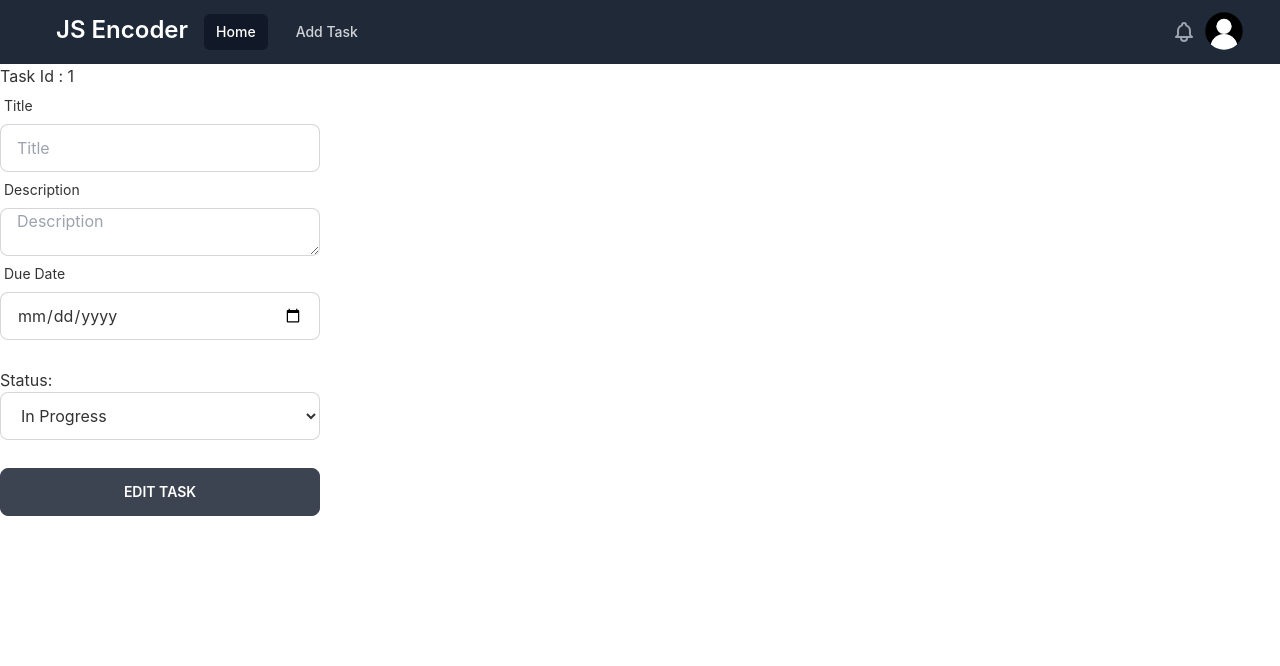
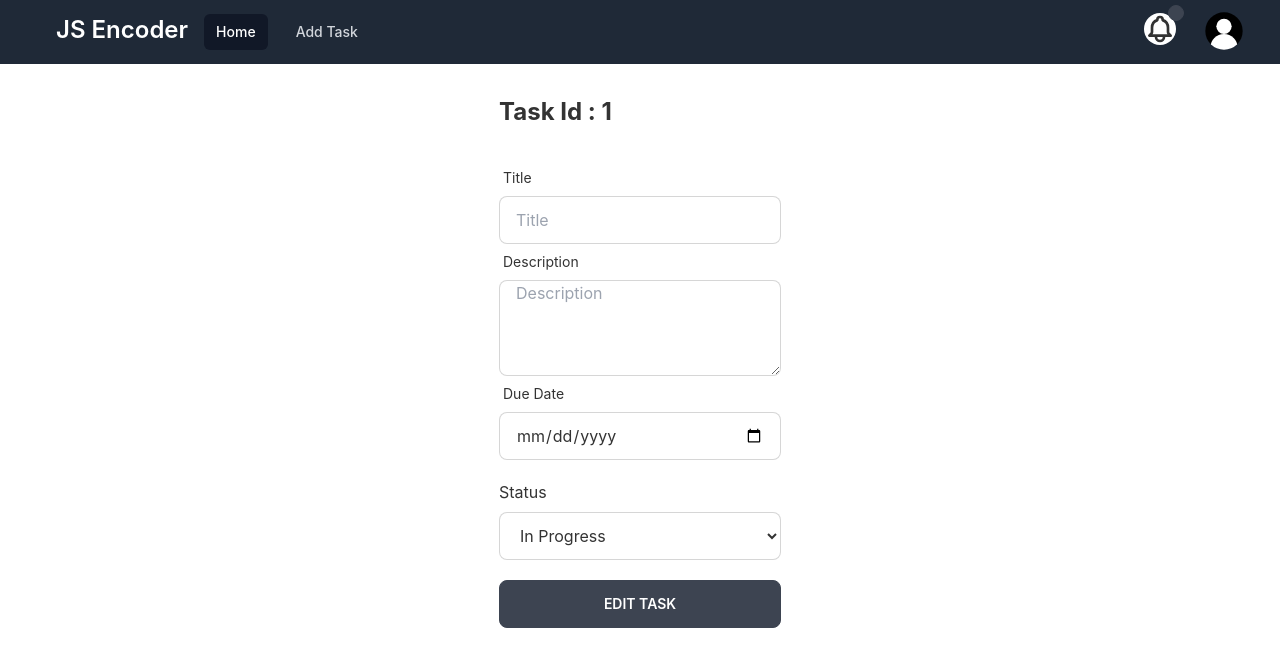
Before and after one commit to shohidul-jaman-anik/js-encoder-client-job-task, a React (Create React App) app: page /updateUser/1 in a window 1280 px wide. Shown: the top 666 px of the page. Built offline with nearby package versions, Linux system fonts and the light colour scheme.

Commit message:
notification implement done

```diff
--- a/src/App.js
+++ b/src/App.js
@@ -1,3 +1,4 @@
+import { createContext, useState } from 'react';
 import { Route, Routes } from 'react-router-dom';
 import { ToastContainer } from 'react-toastify';
 import 'react-toastify/dist/ReactToastify.css';
@@ -11,8 +12,18 @@ import Header from './Pages/Header/Header';
 import NotFound from './Pages/NotFound/NotFound';
 
 
+export const Notifications = createContext()
+
+
 function App() {
+
+  const [notification, setNotification] = useState({})
+  const value = { notification, setNotification }
+
+  console.log(notification,"NOtificationnnnnnn")
+
   return (
+    <Notifications.Provider value={value}>
       <div >
         <Header></Header>
         <Routes>
@@ -33,6 +44,7 @@ function App() {
         </Routes>
         <ToastContainer />
       </div>
+    </Notifications.Provider>
   );
 }
 
--- a/src/Pages/Dashboard/AddApi/AddApi.js
+++ b/src/Pages/Dashboard/AddApi/AddApi.js
@@ -1,13 +1,18 @@
-import React, { useEffect } from 'react';
+import React, { useContext, useEffect, useState } from 'react';
 import { useForm } from 'react-hook-form';
 import { useNavigate } from 'react-router-dom';
 import { toast } from 'react-toastify';
+import { Notifications } from '../../../App';
 import "./AddApi.css";
 
 const AddApi = () => {
     const { register, formState: { errors }, handleSubmit, reset } = useForm();
 
     const navigate = useNavigate()
+
+
+    const { notification, setNotification } = useContext(Notifications)
+    const [count, setCount] = useState(0);
 
     const onSubmit = async data => {
         console.log('form data', data)
@@ -22,7 +27,15 @@ const AddApi = () => {
             .then(result => {
                 console.log(result, "result")
                 reset()
+
                 if (result) {
+                    setCount((prevCount) => prevCount + 1);
+
+                    setNotification({
+                        title: data.title,
+                        noti: count + 1,
+                        details: "Add A Task",
+                    })
                     toast('Task Add Sucessfully')
                 }
             })
@@ -47,11 +60,11 @@ const AddApi = () => {
     }, [])
 
     return (
-        <div className='taskContainer'>
+        <div className='taskContainer flex justify-center'>
 
 
             <form onSubmit={handleSubmit(onSubmit)}>
-                <h1>Add Task</h1>
+                <h1 className='text-4xl font-bold my-8'>Add Task</h1>
                 <div className="form-control w-full max-w-xs">
                     <label className="label">
                         <span className="label-text">Title</span>
@@ -79,7 +92,7 @@ const AddApi = () => {
                     <textarea
                         type="text"
                         placeholder="Enter Description"
-                        className="input input-bordered w-full max-w-xs"
+                        className="input input-bordered w-full max-w-xs h-24"
                         {...register("description", {
                             required: {
                                 value: true,
@@ -105,7 +118,7 @@ const AddApi = () => {
 
                 <div className="form-control w-full max-w-xs my-7">
 
-                    <label>Status:</label>
+                    <label className='mb-2'>Status</label>
                     <select {...register('status')} className="input input-bordered w-full max-w-xs">
                         <option value="in progress">In Progress</option>
                         <option value="completed">Completed</option>
@@ -115,9 +128,9 @@ const AddApi = () => {
                 </div>
 
 
+                <input className='btn w-full max-w-xs mt-4 text-white' type="submit" value="Add Task" />
 
 
-                <input className='btn w-full max-w-xs mt-4 text-white' type="submit" value="Add Task" />
             </form>
         </div>
     );
--- a/src/Pages/Dashboard/LoadApi/LoadApi.js
+++ b/src/Pages/Dashboard/LoadApi/LoadApi.js
@@ -2,23 +2,37 @@ import React, { useEffect, useState } from 'react';
 import { useNavigate } from 'react-router-dom';
 import { toast } from 'react-toastify';
 import './LoadApi.css';
+import { useContext } from 'react';
+import { Notifications } from '../../../App';
 
 
 const LoadApi = () => {
     const [data, setData] = useState([])
+
+    const [sortBy, setSortBy] = useState('title');
+    const [sortOrder, setSortOrder] = useState('asc');
+    const [statusFilter, setStatusFilter] = useState('');
     const navigate = useNavigate()
+    const [count, setCount] = useState(0);
+
+    const { notification, setNotification } = useContext(Notifications)
 
 
     useEffect(() => {
-        const url = `http://localhost:5000/taskManagement`
+        fetchData();
+    }, []);
+
+
+    const fetchData = () => {
+        const url = `http://localhost:5000/taskManagement?status=${statusFilter}&sort=${sortBy}&order=${sortOrder}`;
         fetch(url)
-            .then(res => res.json())
-            .then(data => {
-                console.log(data)
-                setData(data.data)
+          .then(res => res.json())
+          .then(data => {
+            console.log(data);
+            setData(data.data);
+          });
+      };
 
-            })
-    }, [])
 
 
     const handleDelete = id => {
@@ -36,6 +50,12 @@ const LoadApi = () => {
                     const remaining = data.filter(d => d._id !== id)
                     setData(remaining)
                     if (result.status === "Success") {
+                        setCount((prevCount) => prevCount + 1);
+                        setNotification({
+                            title: `id: ${id}`,
+                            noti: count + 1,
+                            details: "Delete A Task",
+                        })
                         toast.success("Successfully Delete")
                     }
                 })
@@ -65,17 +85,49 @@ const LoadApi = () => {
             })
     }, [])
 
+
+    const handleSort = field => {
+        if (field === sortBy) {
+          setSortOrder(sortOrder === 'asc' ? 'desc' : 'asc');
+        } else {
+          setSortBy(field);
+          setSortOrder('asc');
+        }
+      };
+
+
+
+
+    const handleFilter = () => {
+        fetchData();
+    };
+
     return (
         <div>
+
+            <div className="filter-bar">
+                <select value={statusFilter} onChange={e => setStatusFilter(e.target.value)} className='filter'>
+                    <option value="">All Status</option>
+                    <option value="completed">Completed</option>
+                    <option value="pending">Pending</option>
+                    <option value="in progress">in progress</option>
+                    {/* Add more status options as needed */}
+                </select>
+
+                <button className="btn btn-xs" onClick={handleFilter}>Apply Filters</button>
+            </div>
+
 
             <div className="overflow-x-auto">
                 <table className="table table-zebra w-full">
                     <thead>
                         <tr>
                             <th></th>
-                            <th>title (sort)</th>
+                            <th >title</th>
                             <th>Description</th>
-                            <th>Due Date</th>
+                            <th onClick={() => handleSort('due_date')}>
+                                Due Date {sortBy === 'due_date' && <span>{sortOrder === 'asc' ? '▲' : '▼'}</span>}
+                            </th>
                             <th>Status</th>
                             <th>Update</th>
                             <th>Delete</th>
@@ -84,7 +136,7 @@ const LoadApi = () => {
 
                     <tbody>
                         {data.map((d, index) =>
-                            <tr>
+                            <tr key={d._id}>
                                 <th>{index + 1}</th>
                                 <th>{d.title}</th>
                                 <th>{d.description}</th>
--- a/src/Pages/Dashboard/UpdateUser/UpdateUser.js
+++ b/src/Pages/Dashboard/UpdateUser/UpdateUser.js
@@ -1,7 +1,10 @@
 import React from 'react';
+import { useContext } from 'react';
 import { useForm } from 'react-hook-form';
 import { useParams } from 'react-router-dom';
 import { toast } from 'react-toastify';
+import { Notifications } from '../../../App';
+import { useState } from 'react';
 
 const UpdateUser = () => {
 
@@ -9,11 +12,15 @@ const UpdateUser = () => {
     const { id } = useParams()
     console.log(id, "param id")
 
+    const [count, setCount] = useState(0);
+
+    const { notification, setNotification } = useContext(Notifications)
+
     const onSubmit = async data => {
         console.log('form data update', data)
 
         fetch(`http://localhost:5000/taskManagement/${id}`, {
-            method: "PUT",
+            method: "PATCH",
             headers: {
                 "content-type": "application/json"
             },
@@ -24,14 +31,21 @@ const UpdateUser = () => {
                 console.log(data)
                 reset()
                 toast('Task Update Successfully')
+
+                setCount((prevCount) => prevCount + 1);
+                setNotification({
+                    title: `id: ${id}`,
+                    noti: count + 1,
+                    details: "Update A Task",
+                })
             })
     }
 
     return (
-        <div>
-            <p>Task Id : {id}</p>
-            <form onSubmit={handleSubmit(onSubmit)}>
+        <div className='flex justify-center items-center'>
 
+            <form onSubmit={handleSubmit(onSubmit)} >
+                <p className='my-8 font-bold text-2xl'>Task Id : {id}</p>
                 <div className="form-control w-full max-w-xs">
                     <label className="label">
                         <span className="label-text">Title</span>
@@ -51,7 +65,7 @@ const UpdateUser = () => {
                     <textarea
                         type="text"
                         placeholder="Description"
-                        className="input input-bordered w-full max-w-xs"
+                        className="input input-bordered w-full max-w-xs h-24"
                         {...register("description")}
                     />
                 </div>
@@ -68,9 +82,9 @@ const UpdateUser = () => {
                 </div>
 
 
-                <div className="form-control w-full max-w-xs my-7">
+                <div className="form-control w-full max-w-xs my-5">
 
-                    <label>Status:</label>
+                    <label className='mb-2'>Status</label>
                     <select {...register('status')} className="input input-bordered w-full max-w-xs">
                         <option value="in progress">In Progress</option>
                         <option value="completed">Completed</option>
--- a/src/Pages/Header/Header.js
+++ b/src/Pages/Header/Header.js
@@ -1,12 +1,13 @@
-import React, { useState } from 'react';
-import { Link, useNavigate } from 'react-router-dom';
+import React, { useContext } from 'react';
+import { Link } from 'react-router-dom';
 import profile from "../../Asset/form-illustrator/profile.svg";
+import { Notifications } from '../../App';
 
 
 const Header = () => {
     // const [loggedOut, setLoggedOut] = useState(false);
     // const navigate = useNavigate();
-
+    const { notification, setNotification } = useContext(Notifications)
 
     const handleLogOut = () => {
         localStorage.removeItem('token');
@@ -16,7 +17,7 @@ const Header = () => {
     }
 
     // if (loggedOut) {
-        // navigate('/login');
+    // navigate('/login');
     //     return null;
     // }
 
@@ -37,6 +38,8 @@ const Header = () => {
                             </svg>
                         </button>
                     </div>
+
+
                     <div className="flex-1 flex items-center justify-center sm:items-stretch sm:justify-start">
                         <div className="hidden sm:block sm:ml-6">
 
@@ -50,15 +53,28 @@ const Header = () => {
                             </div>
                         </div>
                     </div>
-                    <div className="absolute inset-y-0 right-0 flex items-center pr-2 sm:static sm:inset-auto sm:ml-6 sm:pr-0">
-                        <button type="button" className="bg-gray-800 p-1 rounded-full text-gray-400 hover:text-white focus:outline-none focus:ring-2 focus:ring-offset-2 focus:ring-offset-gray-800 focus:ring-white">
-                            <span className="sr-only">View notifications</span>
-                            <svg className="h-6 w-6" xmlns="http://www.w3.org/2000/svg" fill="none" viewBox="0 0 24 24" strokeWidth="2" stroke="currentColor" aria-hidden="true">
-                                <path strokeLinecap="round" strokeLinejoin="round" d="M15 17h5l-1.405-1.405A2.032 2.032 0 0118 14.158V11a6.002 6.002 0 00-4-5.659V5a2 2 0 10-4 0v.341C7.67 6.165 6 8.388 6 11v3.159c0 .538-.214 1.055-.595 1.436L4 17h5m6 0v1a3 3 0 11-6 0v-1m6 0H9" />
-                            </svg>
-                        </button>
+
+                    {/* Notification */}
+
+                    <div className="dropdown dropdown-end">
+                        <label tabIndex={0} className=" ">
+                            <div className="indicator">
+                                <svg className="h-8 w-8 bg-white rounded-full" xmlns="http://www.w3.org/2000/svg" fill="none" viewBox="0 0 24 24" strokeWidth="2" stroke="currentColor" aria-hidden="true">
+                                    <path strokeLinecap="round" strokeLinejoin="round" d="M15 17h5l-1.405-1.405A2.032 2.032 0 0118 14.158V11a6.002 6.002 0 00-4-5.659V5a2 2 0 10-4 0v.341C7.67 6.165 6 8.388 6 11v3.159c0 .538-.214 1.055-.595 1.436L4 17h5m6 0v1a3 3 0 11-6 0v-1m6 0H9" />
+                                </svg>
+                                <span className="badge badge-sm rounded-full indicator-item text-2xl text-red-500">{notification.noti}</span>
+                            </div>
+                        </label>
+                        <div tabIndex={0} className="mt-3 card card-compact dropdown-content w-52 bg-base-100 shadow">
+                            <div className="card-body">
+                                <span className="font-bold text-lg text-info">{notification.details} </span>
+                                <span className="">{notification.title}</span>
+                            </div>
+                        </div>
+                    </div>
 
 
+                    <div className="absolute inset-y-0 right-0 flex items-center pr-2 sm:static sm:inset-auto sm:ml-6 sm:pr-0">
 
 
                         <div className="dropdown dropdown-end">
```
Also changed, not shown: src/Pages/Dashboard/AddApi/AddApi.css (+5 -4 lines), src/Pages/Dashboard/LoadApi/LoadApi.css (+7 -0 lines), 1 other file (tests, documents, lock files or other folders). Lines whose indentation alone changed are shown as unchanged.
